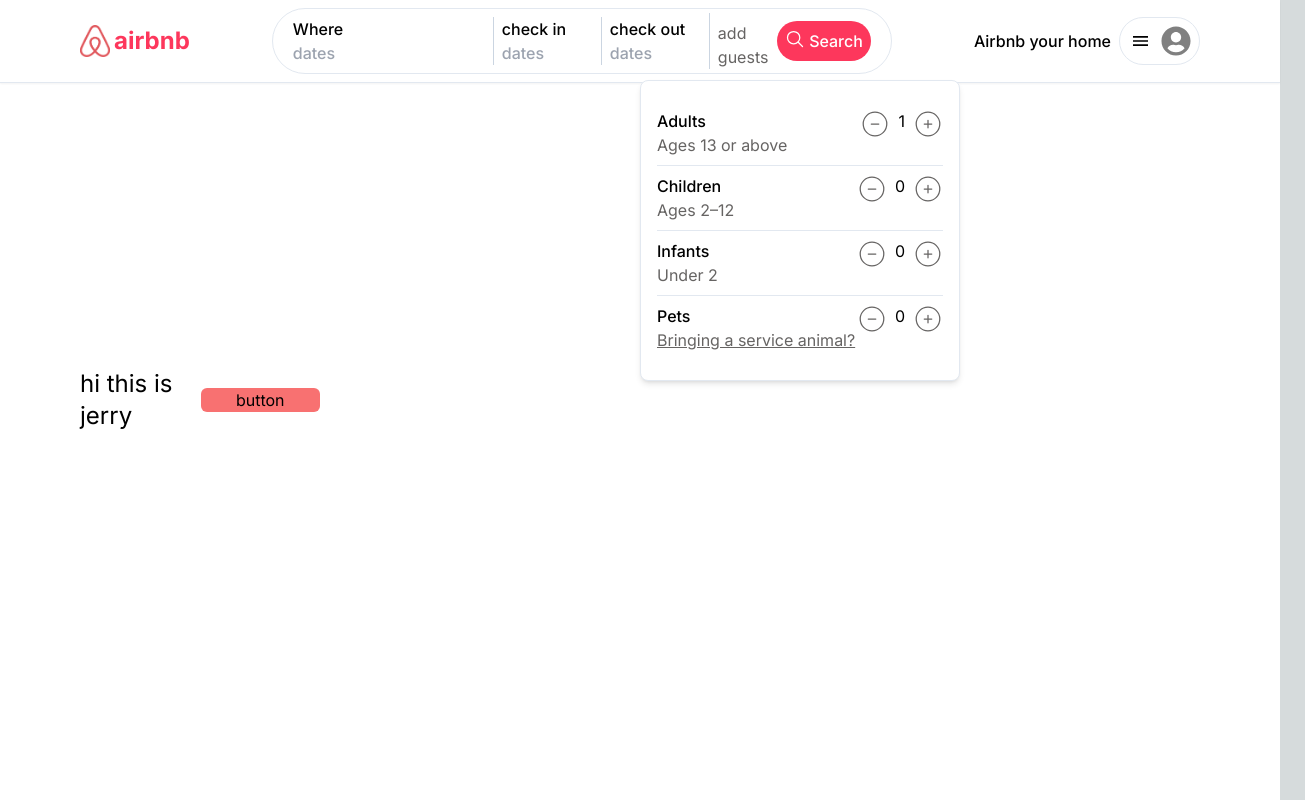
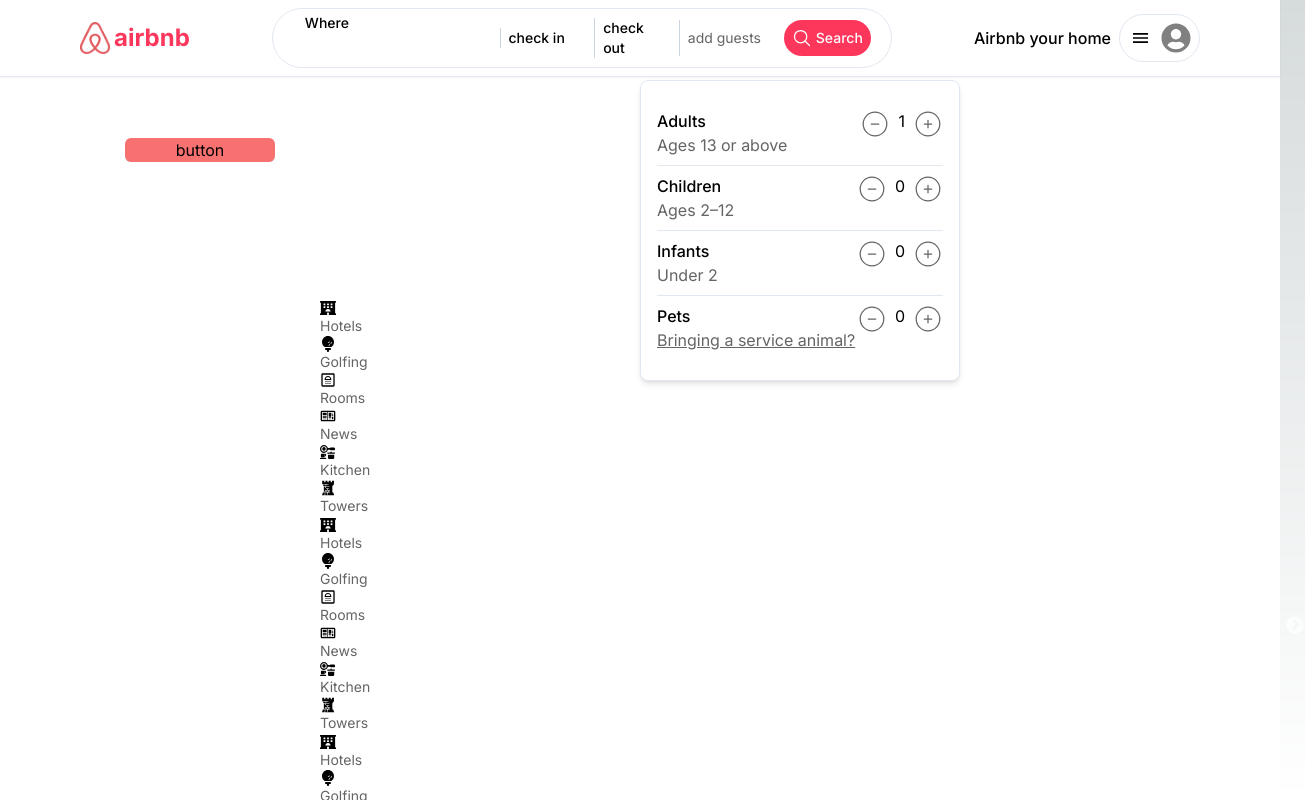
Before and after one commit to MAHBUB0177/airbnb-forntend, a Next.js app: page / in a window 1280 px wide. Both pictures are taken after a click on the element "add guests". Shown: the top 800 px of the page, 1305 px wide, since content can reach past the window. Built offline with nearby package versions, Linux system fonts and the light colour scheme.

Commit message:
update module

```diff
--- a/app/globals.css
+++ b/app/globals.css
@@ -31,3 +31,7 @@ body {
     text-wrap: balance;
   }
 }
+
+.ant-picker-now-btn {
+  display: none;
+}
--- a/app/layout.tsx
+++ b/app/layout.tsx
@@ -2,6 +2,10 @@ import type { Metadata } from "next";
 import { Inter } from "next/font/google";
 import "./globals.css";
 import Header from "@/components/layout/header";
+
+import "slick-carousel/slick/slick.css";
+import "slick-carousel/slick/slick-theme.css";
+
 
 const inter = Inter({ subsets: ["latin"] });
 export const metadata: Metadata = {
--- a/app/page.tsx
+++ b/app/page.tsx
@@ -1,11 +1,15 @@
 import About from "@/components/about";
 import Apicall from "@/components/apicall";
+import CategoryList from "@/components/categoryList";
+
 
 export default function Home() {
   return (
-    <main className="bg-primary" >
+    <main className="bg-primary h-screen" >
       {/* <Apicall/> */}
       <About/>
+
+      <CategoryList />
     </main>
   );
 }
--- a/components/about.tsx
+++ b/components/about.tsx
@@ -3,30 +3,19 @@ import React, { useState } from 'react'
 
 const About = () => {
     const [change, setChange] = useState(false);
-    console.log(change,'++++++++++++')
 
     const handleButtonClick = () => {
         setChange(true);
     };
   return (
     <div>
-        <div className=' flex justify-center items-center  h-[800px] w-[400px] md:px-20'>
-            <p className='text-2xl text-black'>hi this is jerry</p>
+        <div className=' flex justify-center items-center  h-[300px] w-[400px] md:px-20'>
             <button className='bg-red-400 rounded-md w-[150px]' onClick={handleButtonClick}>
                     button
-                </button>
+            </button>
 
         </div>
-        <div className='flex flex-row justify-between p-5 border-2 border-slate-300 '>
-            <div className='flex-3 bg-slate-400 text-2xl p-5 shadow-md rounded-md'>
-                hi i a jerry
 
-            </div>
-            <div className='bg-red-600 text-2xl p-5 shadow-md rounded-md'>
-                tom
-            </div>
-
-        </div>
     </div>
   )
 }
--- /dev/null
+++ b/components/categoryList.tsx
@@ -0,0 +1,87 @@
+
+
+import { IconType } from "react-icons";
+
+import React from 'react';
+import Slider from 'react-slick';
+
+
+
+
+interface Category {
+  title: string;
+  icon: IconType;
+}
+import { FaHotel } from "react-icons/fa";
+import { FaGolfBallTee, FaKitchenSet } from "react-icons/fa6";
+import { GiStoneTower } from "react-icons/gi";
+import { MdOutlineBathroom } from "react-icons/md";
+import { TiNews } from "react-icons/ti";
+const categoryList: Category[] = [
+  { title: "Hotels", icon: FaHotel },
+  { title: "Golfing", icon: FaGolfBallTee },
+  { title: "Rooms", icon: MdOutlineBathroom },
+  { title: "News", icon: TiNews },
+  { title: "Kitchen", icon: FaKitchenSet },
+  { title: "Towers", icon: GiStoneTower },
+];
+
+const CategoryList = () => {
+  const settings = {
+    dots: true,
+    infinite: true,
+    speed: 500,
+    slidesToShow: 2,
+    slidesToScroll: 1,
+    autoplay: true,
+    pauseOnHover: true,
+    responsive: [
+      {
+        breakpoint: 1024,
+        settings: {
+          slidesToShow: 2,
+          slidesToScroll: 1,
+          infinite: true,
+          dots: true,
+        },
+      },
+      {
+        breakpoint: 768,
+        settings: {
+          slidesToShow: 1,
+          slidesToScroll: 1,
+          initialSlide: 1,
+        },
+      },
+      {
+        breakpoint: 480,
+        settings: {
+          slidesToShow: 1,
+          slidesToScroll: 1,
+        },
+      },
+    ],
+  };
+
+  return (
+    <div>
+        <Slider {...settings}>
+        <div className="flex justify-overlay gap-4 items-center">
+        {categoryList.map((item, i) => (
+          <div key={i}>
+            <p className="flex justify-between items-center">
+              {item.icon && <item.icon />}
+            </p>
+            <p className="text-sm text-textprimary">{item.title}</p>
+          </div>
+        ))}
+      </div>
+        </Slider>
+
+
+
+    </div>
+  );
+};
+
+export default CategoryList;
--- /dev/null
+++ b/components/common/AutoComplete.tsx
@@ -0,0 +1,68 @@
+import { Select } from "antd";
+import React, { useState } from "react";
+
+const options=[
+    {
+      value: '1',
+      label: 'Not Identified',
+    },
+    {
+      value: '2',
+      label: 'Closed',
+    },
+    {
+      value: '3',
+      label: 'Communicated',
+    },
+    {
+      value: '4',
+      label: 'Identified',
+    },
+    {
+      value: '5',
+      label: 'Resolved',
+    },
+    {
+      value: '6',
+      label: 'Cancelled',
+    },
+  ]
+
+interface AutoCompleteProps {
+  selectChange: (value: string) => void;
+  selectRef: React.MutableRefObject<HTMLDivElement | null>;
+}
+const AutoComplete = ({ selectChange,selectRef }: AutoCompleteProps) => {
+  const[selecChange,setSelectChnage]=useState('0001')
+  // console.log(selecChange,'+++++++++++++++++++++++++selecChange++++++')
+  return (
+    <div className="text-textprimary text-sm leading-0 py-0"  ref={selectRef}>
+      <Select
+
+      size="large"
+      bordered={false}
+      suffixIcon={null}
+      showSearch
+      value={''}
+      style={{
+        width: "100%",
+        height: '30px'
+      }}
+      placeholder="Select Destination"
+      onChange={selectChange}
+      optionFilterProp="children"
+      filterOption={(input, option) =>
+        ((option?.label ?? "").toLowerCase()).includes(input.toLowerCase())
+      }
+      filterSort={(optionA, optionB) =>
+        (optionA?.label ?? "")
+          .toLowerCase()
+          .localeCompare((optionB?.label ?? "").toLowerCase())
+      }
+      options={options}
+    />
+    </div>
+  );
+};
+
+export default AutoComplete;
--- a/components/layout/header.tsx
+++ b/components/layout/header.tsx
@@ -17,17 +17,16 @@ const MenuList = [
 const Header = () => {
   const [isShow, setIsshow] = useState(false);
   const [change, setChange] = useState<boolean>(false);
-  console.log(change, "change");
   const divRef = useRef<HTMLDivElement | null>(null);
   const cardRef = useRef<HTMLDivElement | null>(null);
-
+  const selectRef = useRef<HTMLDivElement | null>(null);
 
   useEffect(() => {
     const handleOutsideClick = (event: MouseEvent) => {
       if (divRef.current && !(divRef.current as any).contains(event.target)) {
         setIsshow(false);
       }
-      if (cardRef.current && !(cardRef.current as any).contains(event.target)) {
+      if (!(cardRef?.current as any)?.contains(event.target) && !(selectRef?.current as any)?.contains(event.target)) {
         setChange(false);
       }
     };
@@ -42,7 +41,7 @@ const Header = () => {
     <>
       <div className="bg-primary  top-0 w-[100%] fixed shadow-sm ">
         <div
-          className={`h-10%] border-b-[1px]  border-slate-200 flex flex-row justify-between items-center md:px-10 lg:px-20 md:py-2 `}
+          className={`border-b-[1px]  border-slate-200 flex flex-row justify-between items-center md:px-10 lg:px-20 md:py-2 `}
         >
           <div className="flex gap-1">
             <Image src={airbnb_logo} alt="airbnb_logo" width={30} height={20} />
@@ -50,9 +49,11 @@ const Header = () => {
               airbnb
             </p>
           </div>
+
           <div ref={cardRef}>
-            <SearchCard setChange={setChange} change={change} />
+            <SearchCard setChange={setChange} change={change} selectRef={selectRef} />
           </div>
+
           <div className="flex flex-row gap-2">
             <p className="hidden lg:block pt-3 font-medium ">
               Airbnb your home{" "}
--- a/package.json
+++ b/package.json
@@ -9,14 +9,17 @@
     "lint": "next lint"
   },
   "dependencies": {
+    "@types/react-slick": "^0.23.13",
     "antd": "^5.13.3",
     "autoprefixer": "^10.4.17",
     "axios": "^1.6.7",
     "next": "14.1.0",
     "postcss": "^8.4.33",
-    "react": "^18",
+    "react": "^18.2.0",
     "react-dom": "^18",
     "react-icons": "^5.0.1",
+    "react-slick": "^0.30.1",
+    "slick-carousel": "^1.8.1",
     "tailwindcss": "^3.4.1"
   },
   "devDependencies": {
--- a/pages/search/searchCard.tsx
+++ b/pages/search/searchCard.tsx
@@ -1,76 +1,99 @@
-"use client";
+// "use client";
+import { DatePicker, Form, Space } from "antd";
 import React, { useEffect, useRef, useState } from "react";
 import { AiOutlinePlusCircle } from "react-icons/ai";
 import { CiCircleMinus, CiCirclePlus } from "react-icons/ci";
 import { FiMinusCircle } from "react-icons/fi";
 import { IoSearchOutline } from "react-icons/io5";
-
-
+import dayjs from "dayjs";
+import AutoComplete from "@/components/common/AutoComplete";
+const { RangePicker } = DatePicker;
 
 interface SearchCardProps {
   change: boolean;
   setChange: React.Dispatch<React.SetStateAction<boolean>>;
+  selectRef: React.MutableRefObject<HTMLDivElement | null>;
 }
-const SearchCard = ({ change, setChange }:SearchCardProps) => {
+const SearchCard = ({ change, setChange, selectRef }: SearchCardProps) => {
   const divRef = useRef<HTMLDivElement | null>(null);
   const countRef = useRef<HTMLDivElement | null>(null);
-  const [toggle, setToggle] = useState(false);
-  console.log(toggle,'toggle+++++++')
+
+  const [toggle, setToggle] = useState<boolean>(false);
+  const [isTrue, setisTrue] = useState<boolean>(false);
+  const [destination, setDestination] = useState<string>("");
   const [guestList, setguestList] = useState({
     adult: 1,
     child: 0,
     infants: 0,
     pets: 0,
   });
+
+  const selectChange = (value: string) => {
+    setDestination(value);
+  };
+
   useEffect(() => {
     const handleOutsideClick = (event: MouseEvent) => {
       if (
-        !(divRef.current as any)?.contains(event.target ) &&
-        !(countRef.current as any)?.contains(event.target )
+        !(divRef.current as any)?.contains(event.target) &&
+        !(countRef.current as any)?.contains(event.target)
       ) {
         setToggle(false);
       }
     };
-    document.addEventListener('click', handleOutsideClick);
+    document.addEventListener("click", handleOutsideClick);
     return () => {
-      document.removeEventListener('click', handleOutsideClick);
+      document.removeEventListener("click", handleOutsideClick);
     };
   }, []);
-
-
 
   return (
     <div>
       <div
-        className={`bg-primary flex justify-between items-center gap-2 border-[1px] border-slate-200  rounded-full px-3  cursor-pointer divide-x divide-slate-300 w-full hover:shadow-lg ${change ? 'w-[600px] xl:w-[620px] py-1' : 'py-2'}`}
+        className={`bg-primary flex justify-between items-center gap-2 border-[1px] border-slate-200  rounded-full px-3  cursor-pointer divide-x divide-slate-300 w-full hover:shadow-lg ${
+          change ? "w-[600px] xl:w-[620px] py-1" : "py-2"
+        }`}
         onClick={() => setChange(true)}
       >
-        <div className={` font-medium px-2 ${change && 'w-[200px]'}`}>{change ? 'Where' :'Anywhere'}
-        {change && <input placeholder="dates " />}</div>
-
-        <div className={`font-medium px-2 ${change && 'w-[100px]'}`}>
-          {" "}
-         <p>{change ? "check in" : "Any Week"} </p>
-         {change && <input placeholder="dates " />}
-        </div>
-        <div className={`font-medium px-2 ${change ? " block w-[100px]" : "hidden"}`}>
-          check out
-          {change && <input placeholder="dates " />}
+        <div className={` font-medium px-2  ${change && "w-[200px]"}`}>
+          <p className="text-sm leading-0 px-3 py-0">
+            {change ? "Where" : "Anywhere"}{" "}
+          </p>
+          {change && (
+            <AutoComplete selectChange={selectChange} selectRef={selectRef} />
+          )}
         </div>
 
         <div
-          className={`flex justify-between items-center gap-2 px-2 ${change && 'w-[200px]'} `}
+          className={`font-medium px-2 ${change && "w-[80px]"}`}
+          onClick={() => setisTrue(!isTrue)}
+        >
+          <p className="text-sm">{change ? "check in" : "Any Week"} </p>
+          {isTrue && <RangePicker open={true} />}
+        </div>
+
+        <div
+          className={`font-medium px-2 ${
+            change ? " block w-[70px]" : "hidden"
+          }`}
+        >
+          <p className="text-sm">check out </p>
+          {/* {change && <input placeholder="dates " />}  */}
+        </div>
+
+        <div
+          className={`flex justify-between items-center gap-2 px-2 ${
+            change && "w-[200px]"
+          } `}
           ref={divRef}
           onClick={() => setToggle(true)}
         >
-          <p className={`text-textprimary  ${change ? "pt-2 " : "pt-1"}`}>
-            add guests
-          </p>
+          <p className={`text-textprimary  text-sm `}>add guests</p>
           <div className="flex justify-between gap-1 bg-secondary rounded-full py-2 px-2  text-primary">
             <IoSearchOutline
               style={{ fontWeight: "bold", height: "20px", width: "20px" }}
             />
-            <p className={`font-medium  ${change ? "block" : "hidden"}`}>
+            <p className={`font-medium text-sm ${change ? "block" : "hidden"}`}>
               Search
             </p>
           </div>
```
Also changed, not shown: 1 other file (tests, documents, lock files or other folders).
